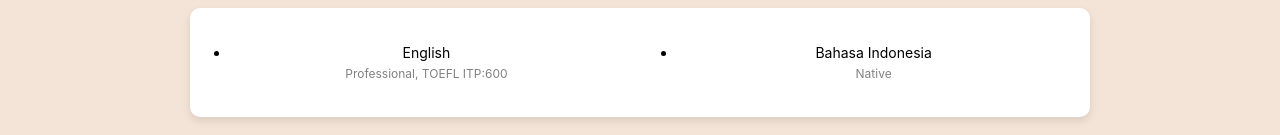
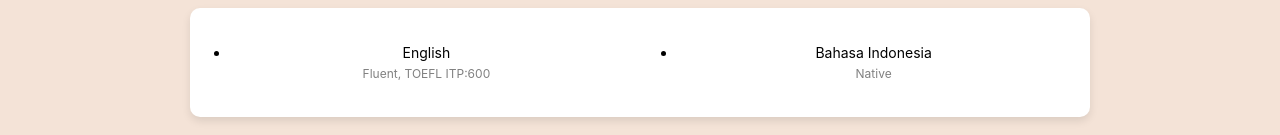
Before and after one commit to FlamingBabs/portornhsoft, a React (Create React App) app: page /skills in a window 1280 px wide. Shown: the part 817-952 px from the top of the page. Built offline with nearby package versions, Linux system fonts and the light colour scheme.

Commit message:
fix the language level

```diff
--- a/src/components/skills/Skills.jsx
+++ b/src/components/skills/Skills.jsx
@@ -72,7 +72,7 @@ export const Skills = () => {
               <ul>
                 <li>
                   English
-                  <p className="language-level">Professional, TOEFL ITP:600</p>
+                  <p className="language-level">Fluent, TOEFL ITP:600</p>
                 </li>
               </ul>
             </div>
```
